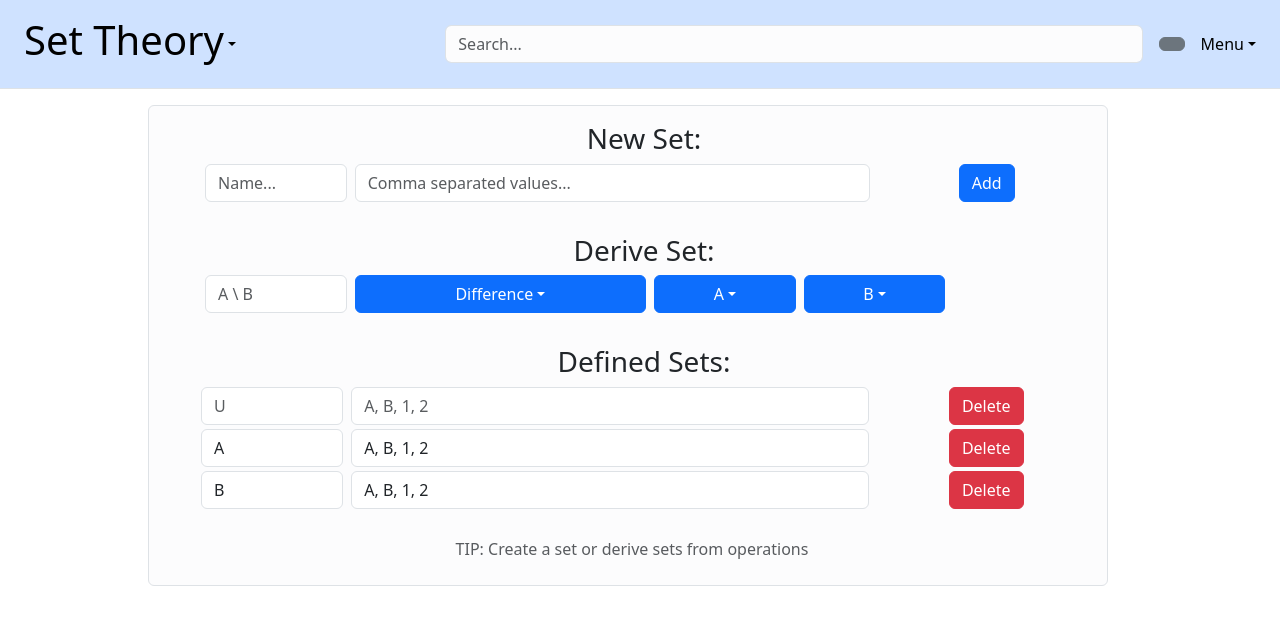
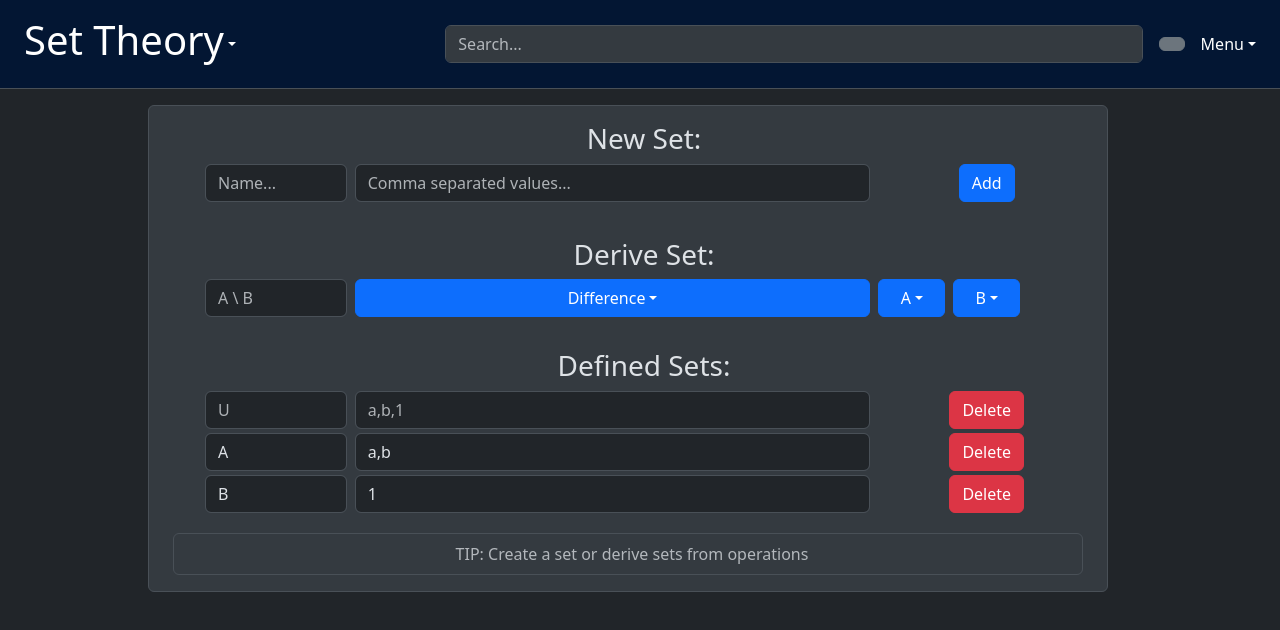
Before and after one commit to HowDoYouWriteACommentLineAgain/DiscreteMath, a React (Vite) app: page / in a window 1280 px wide. Shown: the top 630 px of the page. Built offline with nearby package versions, Linux system fonts and the light colour scheme.

Commit message:
adding first part of set form

```diff
--- a/index.html
+++ b/index.html
@@ -1,5 +1,5 @@
 <!DOCTYPE html>
-<html lang="en" data-bs-theme="dark ">
+<html lang="en" data-bs-theme="dark">
 <head>
 	<meta charset="UTF-8">
 	<meta name="viewport" content="width=device-width, initial-scale=1.0">
--- a/src/App.tsx
+++ b/src/App.tsx
@@ -2,27 +2,18 @@ import './App.css'
 import "bootstrap/dist/css/bootstrap.min.css"
 import "bootstrap"
 import Header from './components/Header'
+import SetForm from './components/SetForm'
 function App() {
   return (
     <>
       <Header />
 			<div className="d-flex justify-content-center">
 				<main className="border rounded ms-4 me-5 bg-light-subtle mx-5 w-75" >
-					<div id="control" className="w-100 container-fluid">
+					<div id="control" className="container-fluid">
 						{/* <!-- NEW SET --> */}
 						<div id="Add" className="container-fluid ms-3 p-3">
 							<h3>New Set:</h3>
-							<div className="row g-2 align-items-center ms-2">
-								<div className="col-2">
-									<input className="form-control" type="text" placeholder="Name..." />
-								</div>
-								<div className="col-7">
-									<input className="form-control" type="text" placeholder="Comma separated values..." />
-								</div>
-								<div className="col-3">
-									<button type="button" className="btn btn-primary">Add</button>
-								</div>
-							</div>
+							<SetForm action={{name:"Add", action: undefined}}/>
 						</div>
 
 						<div id="operation" className="container-fluid p-3 ms-3">
@@ -33,7 +24,7 @@ function App() {
 									<input className="form-control text-muted" name="setName1" type="text" placeholder="Name..." value="A \ B" readOnly />
 								</div>
 
-								<div className="col-4 d-grid">
+								<div className="col-7 d-grid">
 									<button type="button" className="btn btn-primary dropdown-toggle" data-bs-toggle="dropdown">Difference</button>
 									<ul className="dropdown-menu">
 										<li><button type="button" className="btn btn-secondary dropdown-item active">Difference</button></li>
@@ -43,7 +34,7 @@ function App() {
 									</ul>
 								</div>
 
-								<div className="col-2 d-grid">
+								<div className="col-1 d-grid">
 									<button type="button" className="btn btn-primary dropdown-toggle" data-bs-toggle="dropdown">A</button>
 									<ul className="dropdown-menu">
 										{/* <!-- dynamic data --> */}
@@ -52,10 +43,10 @@ function App() {
 									</ul>
 								</div>
 
-								<div className="col-2 d-grid">
+								<div className="col-1 d-grid">
 									<button type="button" className="btn btn-primary dropdown-toggle" data-bs-toggle="dropdown">B</button>
 									<ul className="dropdown-menu">
-										{/* <!-- dynamic data --> */}
+										{/* dynamic data  */}
 										<li><button type="button" className="btn btn-primary dropdown-item">A</button></li>
 										<li><button type="button" className="btn btn-primary dropdown-item active">B</button></li>
 									</ul>
@@ -69,8 +60,26 @@ function App() {
 							<h3 className="">Defined Sets:</h3>
 							{/* <!-- dynamic  --> */}
 
-							<div id="definedSetsList" className="ms-2">
-								<div className="row g-2 align-items-center mb-1">
+							<div id="definedSetsList">
+								<SetForm
+									name='U'
+									values={['a','b', 1]}
+									action={{name:"Delete", action:undefined }}
+									opt={{readonly:true, color:'danger'}}
+								/>
+								<SetForm
+									name='A'
+									values={['a','b']}
+									action={{name:"Delete", action:undefined }}
+									opt={{readonly:false, color:'danger'}}
+								/>
+								<SetForm
+									name='B'
+									values={[1]}
+									action={{name:"Delete", action:undefined }}
+									opt={{readonly:false, color:'danger'}}
+								/>
+								{/* <div className="row g-2 align-items-center mb-1">
 									<div className="col-2">
 										<input className="form-control  text-muted" readOnly name="setName1" type="text" placeholder="Name..." value="U" />
 									</div>
@@ -87,8 +96,8 @@ function App() {
 									<div className="col-3">
 										<button type="button" className="btn btn-danger">Delete</button>
 									</div>
-								</div>
-								{/* <!-- dynamic  --> */}
+								</div> */}
+								{/*
 								<div className="row g-2 align-items-center mb-1">
 									<div className="col-2">
 										<input className="form-control" name="setName1" type="text" placeholder="Name..." value="A" />
@@ -107,7 +116,7 @@ function App() {
 									</div>
 								</div>
 
-								{/* <!-- dynamic  --> */}
+
 								<div className="row g-2 align-items-center mb-1">
 									<div className="col-2">
 										<input className="form-control" name="setName1" type="text" placeholder="Name..." value="B" />
@@ -124,13 +133,13 @@ function App() {
 									<div className="col-3">
 										<button type="button" className="btn btn-danger">Delete</button>
 									</div>
-								</div>
+								</div>*/}
 							</div>
 
 						</div>
 					</div>
 
-					<div id="tips" className="mx-4 mb-3 py-2 ps-2 rounded text-muted">
+					<div id="tips" className="mx-4 mb-3 py-2 ps-2 rounded border text-muted">
 						TIP: Create a set or derive sets from operations
 					</div>
 				</main>
--- /dev/null
+++ b/src/components/SetForm.tsx
@@ -0,0 +1,69 @@
+import { useState } from "react";
+
+interface Props{
+  name?: string,
+  values?: (string|number)[],
+  action?:Action
+  opt?:Opt
+}
+
+interface Opt{
+  readonly: boolean,
+  color?:'primary' | 'danger'
+}
+
+interface Action{
+  name: string,
+  action?: ()=>void
+}
+
+const SetForm = (props:Props) => {
+  const {name:_name, values:_values, action:_action, opt:_opt} = props;
+  const [name, setName] = useState( _name ??'');
+  //TODO replace with a better formatter and validator
+  const [values, setValues] = useState(
+    _values?.reduceRight(
+      (e,s,i) => s += (i<=_values.length ? "," : "") + String(e)
+    ) ?? ""
+  );
+  const action = _action ?? null;
+  const readOnly = _opt?.readonly ?? false;
+  const color = _opt?.color ?? 'primary';
+  const form_class = `form-control${readOnly?" text-muted":""}`;
+  return(
+    <div className="row g-2 align-items-center ms-2 mb-1">
+      <div className="col-2">
+        <input
+          className={form_class}
+          type="text"
+          placeholder="Name..."
+          value={name}
+          onChange={(e)=>setName(e.target.value)}
+          readOnly={readOnly}
+        />
+      </div>
+      <div className="col-7">
+        <input
+          className={form_class}
+          type="text"
+          placeholder="Comma separated values..."
+          value={values}
+          onChange={(e)=>setValues(e.target.value)}
+          readOnly={readOnly}
+          id={`Set-${name}`}
+        />
+      </div>
+      {
+      action! && (<div className="col-3">
+        <button
+          type="button"
+          className={`btn btn-${color}`}
+        >{action?.name}
+        </button>
+      </div>)
+      }
+    </div>
+  )
+}
+
+export default SetForm;
```
